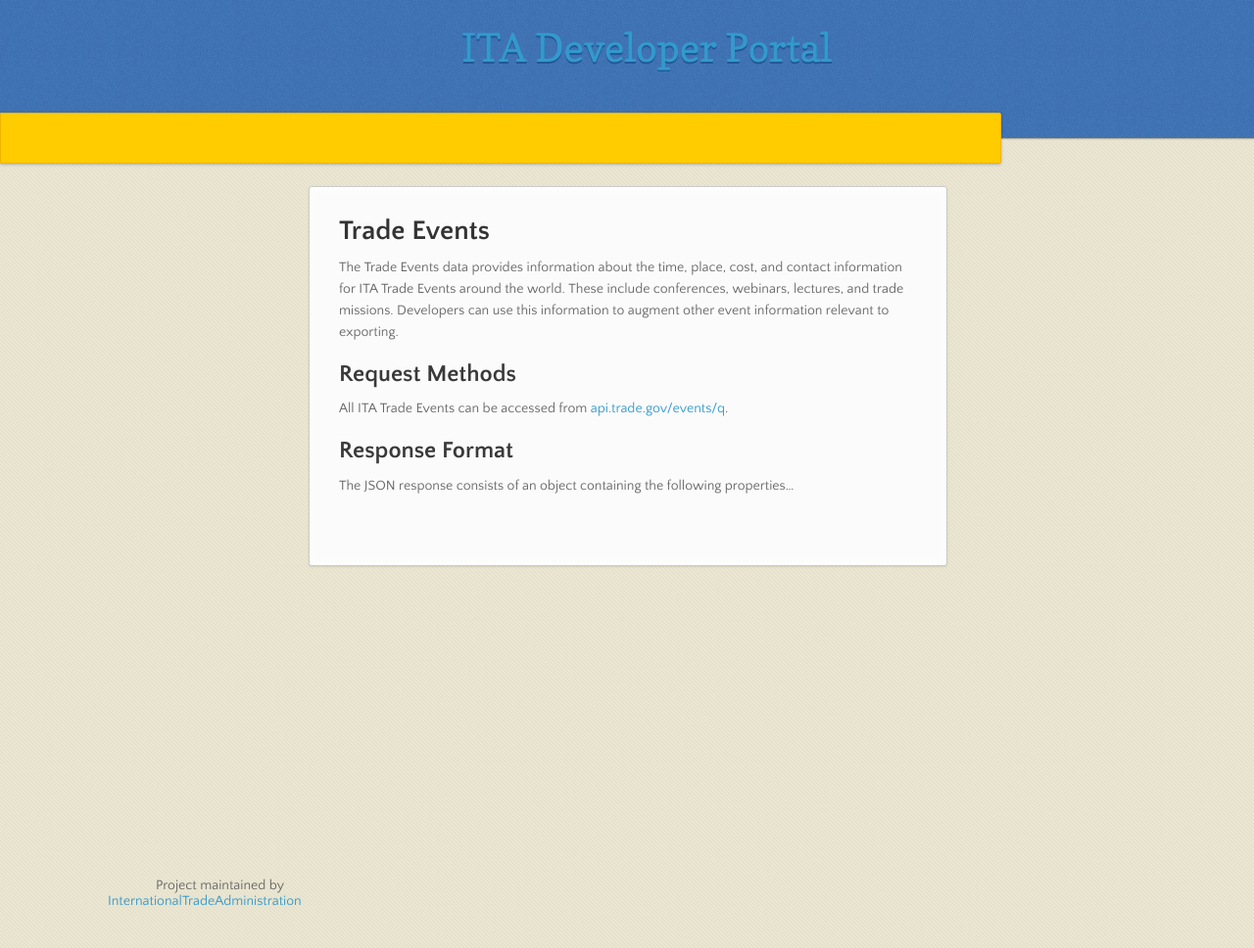
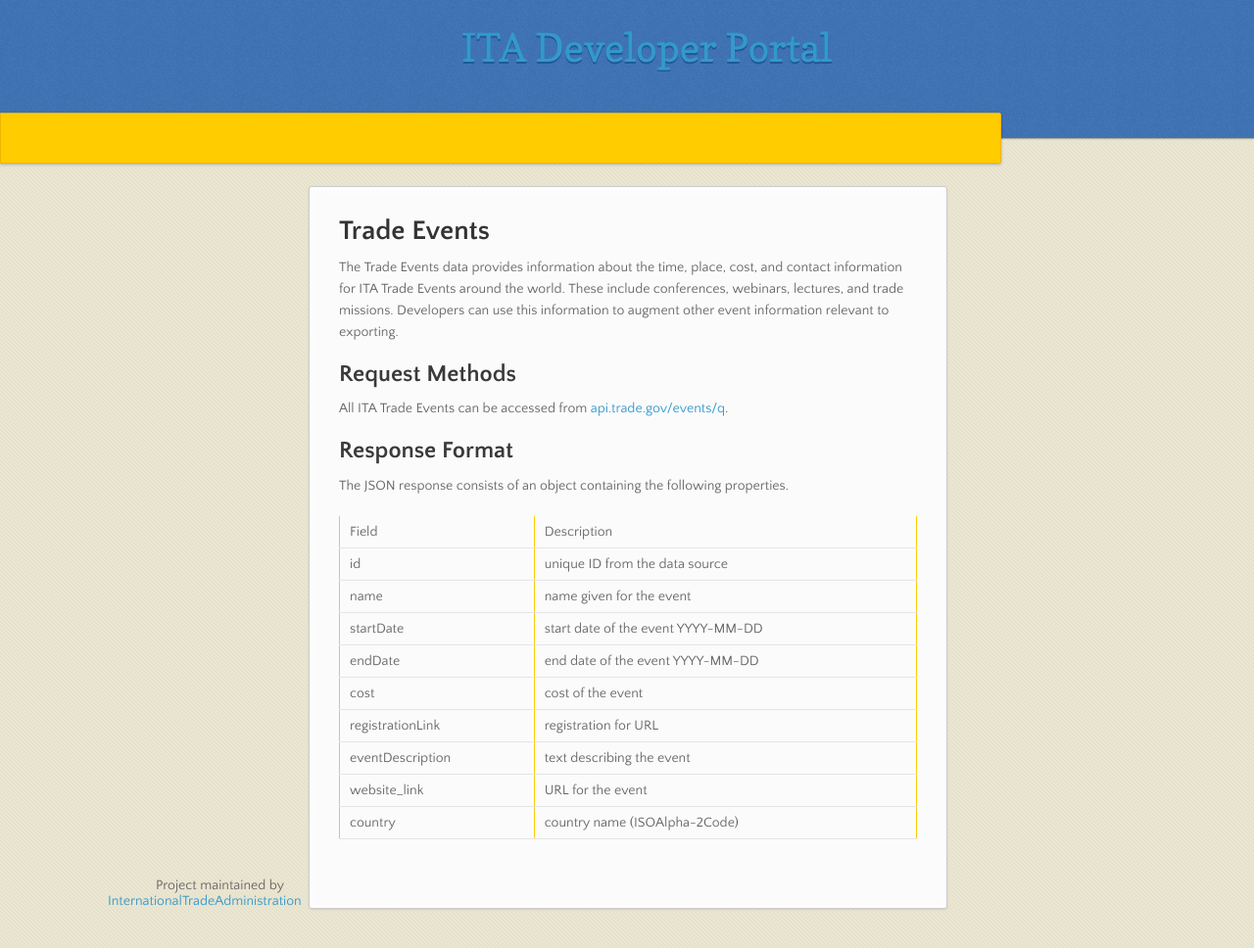
Before and after one commit to InternationalTradeAdministration/developerportal, a Jekyll site: the page built from _posts/2013-08-21-trade-events.markdown, in a window 1280 px wide and 968 px high. Shown: the whole window at 98% size. Built offline with Jekyll 4.4.1, drawn with Linux system fonts in a browser that asks for light colours; nearby versions of some CDN libraries.

Commit message:
Update 2013-08-21-trade-events.markdown

```diff
--- a/_posts/2013-08-21-trade-events.markdown
+++ b/_posts/2013-08-21-trade-events.markdown
@@ -11,4 +11,15 @@ The Trade Events data provides information about the time, place, cost, and cont
 All ITA Trade Events can be accessed from [api.trade.gov/events/q](http://ec2-23-22-114-119.compute-1.amazonaws.com/trade_events/search.json?q=filters&size=100).
 
 ##Response Format
-The JSON response consists of an object containing the following properties...
+The JSON response consists of an object containing the following properties.
+
+Field | Description
+id | unique ID from the data source
+name | name given for the event
+startDate | start date of the event YYYY-MM-DD
+endDate | end date of the event YYYY-MM-DD
+cost | cost of the event
+registrationLink | registration for URL
+eventDescription | text describing the event
+website_link | URL for the event
+country | country name (ISOAlpha-2Code)
```
